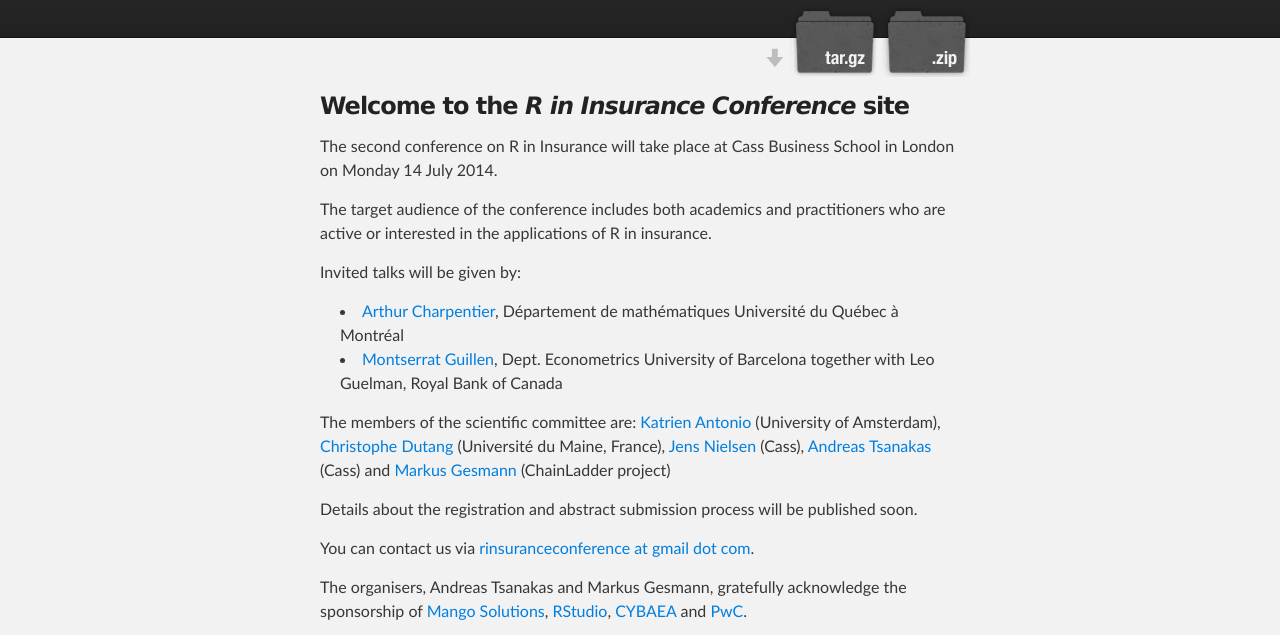
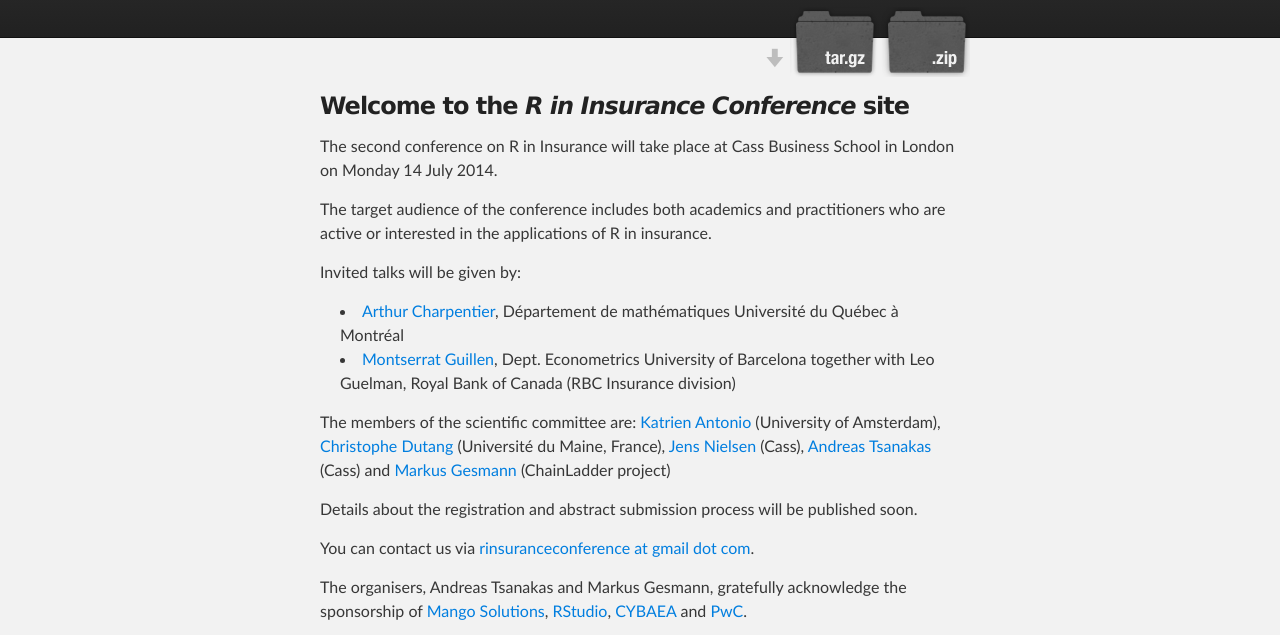
Before and after one commit to mages/R_in_Insurance_2014, a plain HTML site: page index.html in a window 1280 px wide. Shown: the part 136-771 px from the top of the page. Drawn offline with Linux system fonts and the light colour scheme.

Commit message:
Update index.html

```diff
--- a/index.html
+++ b/index.html
@@ -49,7 +49,7 @@
   Montréal</li>
 <li> <a href="http://www.ub.edu/riskcenter/mge.html">Montserrat
 Guillen</a>, Dept. Econometrics University of Barcelona together with
-Leo Guelman, Royal Bank of Canada</li>
+Leo Guelman, Royal Bank of Canada (RBC Insurance division)</li>
 </ul>
 <p>
   The members of the scientific committee are: <a href="http://www.uva.nl/over-de-uva/organisatie/medewerkers/content/a/n/k.antonio/k.antonio.html">Katrien Antonio</a> (University of Amsterdam),
```
